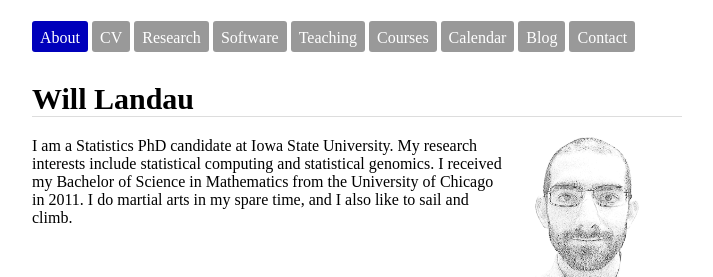
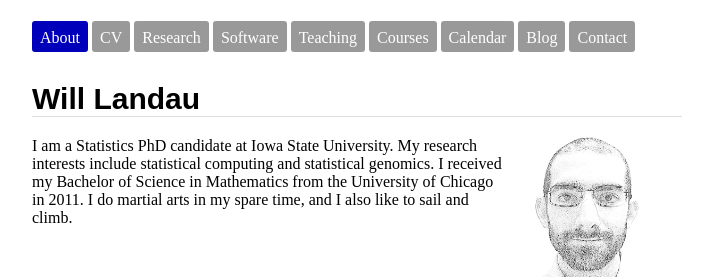
Before and after one commit to wlandau/wlandau.github.io, a Jekyll site: the page built from index.html, in a window 1280 px wide. Shown: the top 277 px of the page, without its empty margins (303-1016 px from the left). Built offline with Jekyll 4.4.1, drawn with Linux system fonts in a browser that asks for light colours; nearby versions of some CDN libraries.

Commit message:
playing with headings

```diff
--- a/css/wml-custom.css
+++ b/css/wml-custom.css
@@ -10,7 +10,7 @@ html{
 }
 
 h1, h2, h3, h4{
- /* font-family: sans-serif; */
+  font-family: sans-serif;
 }
 
 h1{
```
